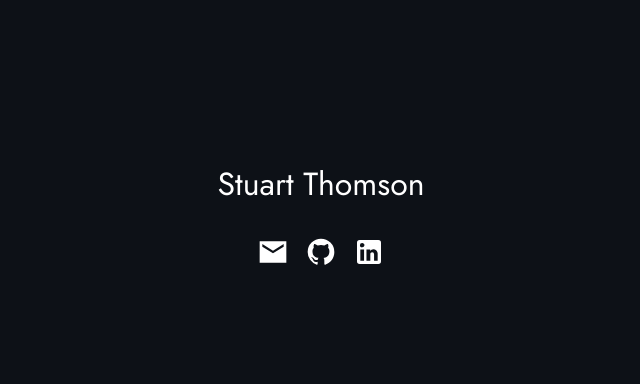
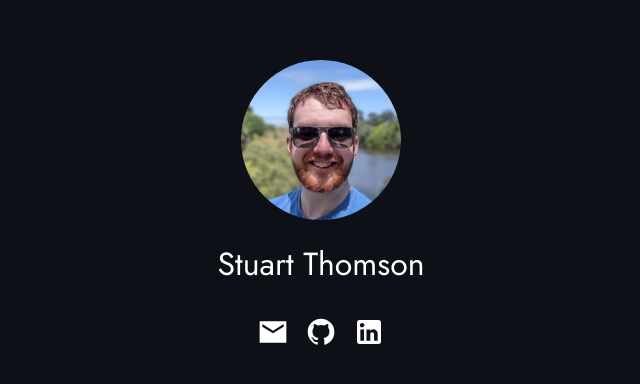
Before and after one commit to s-thom/sthom.kiwi-archive-2021, a React (Create React App) app: page / in a window 1280 px wide. Shown: the part 190-574 px from the top of the page, without its empty margins (319-959 px from the left). Built offline with nearby package versions, Linux system fonts and the light colour scheme.

Commit message:
Add photo

```diff
--- a/src/pages/Home/index.tsx
+++ b/src/pages/Home/index.tsx
@@ -1,5 +1,6 @@
 import { useSpring, animated } from 'react-spring';
 import styled from 'styled-components';
+import portraitSrc from './portrait-2020.jpg';
 
 const VerticalContainer = styled(animated.div)`
   display: flex;
@@ -15,6 +16,12 @@ const HorizontalContainer = styled.div`
   flex-direction: row;
   align-items: center;
   justify-content: center;
+`;
+
+const ProfilePhoto = styled.img`
+  width: 10em;
+  height: 10em;
+  border-radius: 5em;
 `;
 
 const Name = styled.h1`
@@ -37,6 +44,7 @@ export default function Home() {
 
   return (
     <VerticalContainer style={animProps}>
+      <ProfilePhoto src={portraitSrc} />
       <Name>Stuart Thomson</Name>
       <HorizontalContainer>
         <a href="mailto:me@sthom.kiwi" aria-label="Email">
```
Also changed, not shown: src/pages/Home/portrait-2020.jpg (added).
